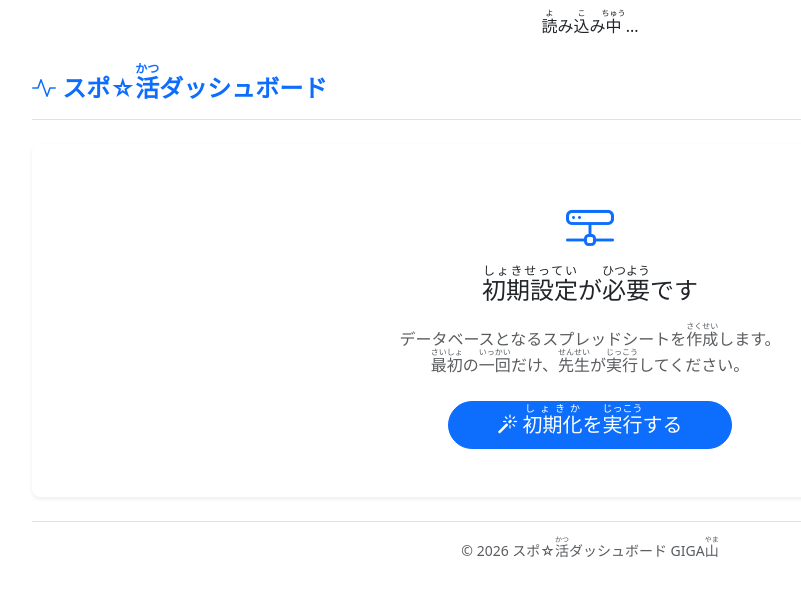
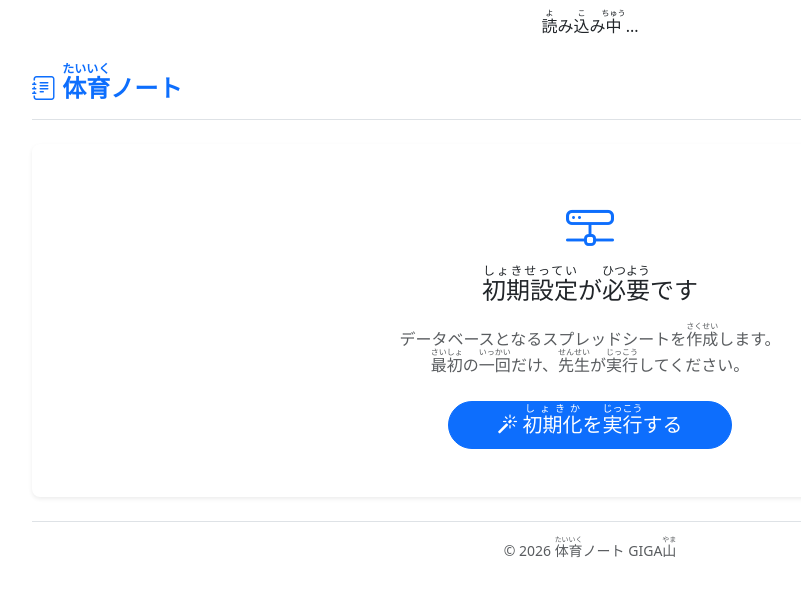
Before and after one commit to GIGAyama/PhysicalEducation_note, a plain HTML site: page index.html in a window 1280 px wide. Shown: the whole page, without its empty margins (50-851 px from the left). Drawn offline with nearby package versions, Linux system fonts and the light colour scheme; some packages are replaced by stand-ins of ours; a script that the page names is missing; some icons are missing; a web font is replaced by a local one.

Commit message:
chore: アプリ名を「体育ノート」に変更

```diff
--- a/index.html
+++ b/index.html
@@ -5,7 +5,7 @@
   <base target="_top">
   <meta charset="utf-8">
   <meta name="viewport" content="width=device-width, initial-scale=1.0">
-  <title>スポ☆活ダッシュボード</title>
+  <title>体育ノート</title>
 
   <link rel="preconnect" href="https://fonts.googleapis.com">
   <link rel="preconnect" href="https://fonts.gstatic.com" crossorigin>
@@ -27,7 +27,7 @@
       <i class="bi bi-person-walking running-man"></i>
       <div class="loading-track"></div>
       <div class="loading-text-animated mt-2"><ruby>読<rt>よ</rt></ruby>み<ruby>込<rt>こ</rt></ruby>み<ruby>中<rt>ちゅう</rt>
-          </ruby>...</div>
+        </ruby>...</div>
     </div>
   </div>
 
@@ -35,7 +35,7 @@
     <!-- ヘッダー -->
     <header class="pb-3 mb-4 border-bottom d-flex align-items-center justify-content-between">
       <h1 class="h4 text-primary m-0 fw-bold">
-        <i class="bi bi-activity"></i> スポ☆<ruby>活<rt>かつ</rt></ruby>ダッシュボード
+        <i class="bi bi-journal-text"></i> <ruby>体育<rt>たいいく</rt></ruby>ノート
       </h1>
       <div id="user-info-badge" class="badge bg-secondary d-none"></div>
     </header>
@@ -370,7 +370,7 @@
 
     <!-- 固定フッター -->
     <footer class="text-center text-muted py-3 mt-4 border-top">
-      <small>© 2026 スポ☆<ruby>活<rt>かつ</rt></ruby>ダッシュボード <a href="https://note.com/cute_borage86" target="_blank"
+      <small>© 2026 <ruby>体育<rt>たいいく</rt></ruby>ノート <a href="https://note.com/cute_borage86" target="_blank"
           class="text-decoration-none text-muted">GIGA<ruby>山<rt>やま</rt></ruby></a></small>
     </footer>
 
```
Also changed, not shown: 1 other file.
